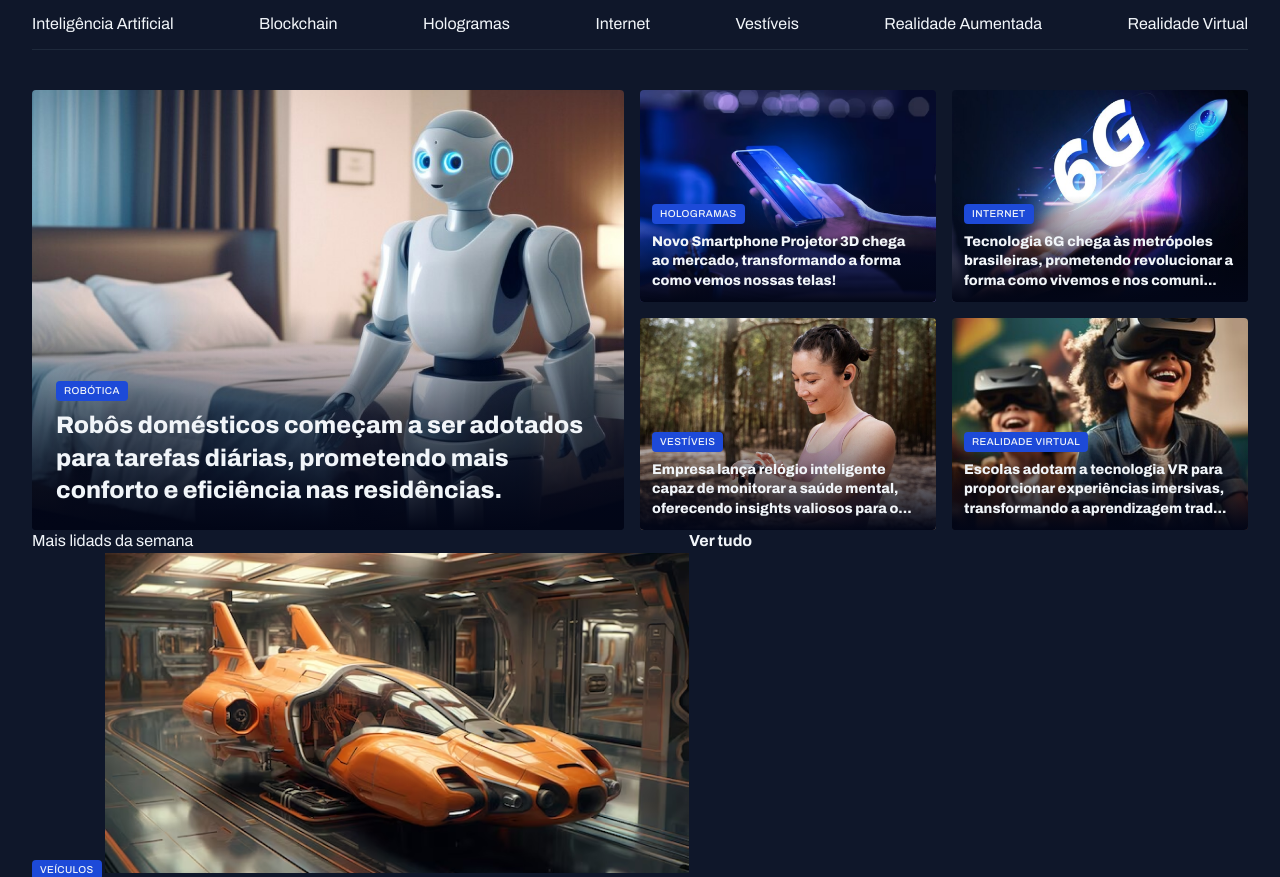
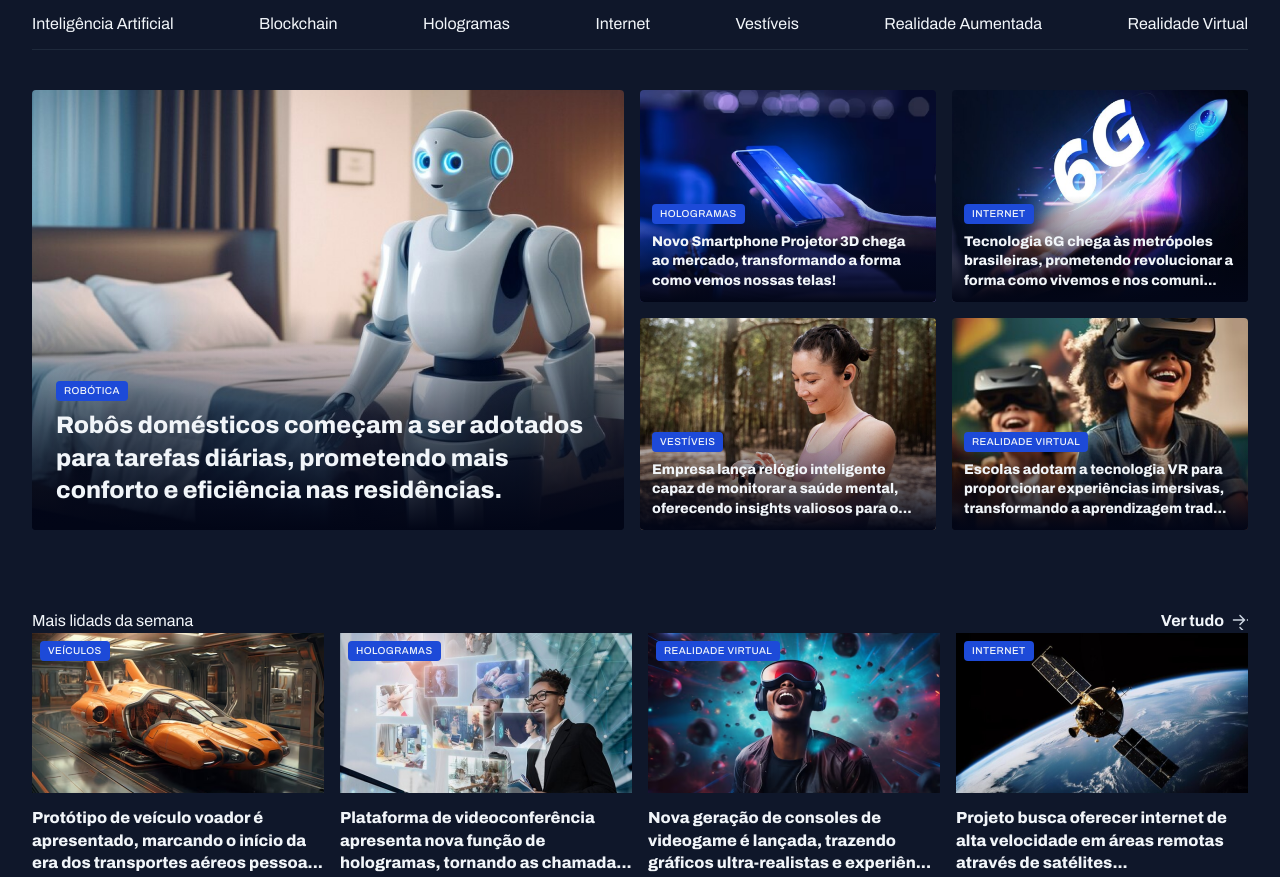
Before and after one commit to KarenGoelzer/PortalDeNotcias, a plain HTML site: page index.html in a window 1280 px wide. Shown: the part 74-951 px from the top of the page. Drawn offline with Linux system fonts and the light colour scheme.

Commit message:
Aplicando estilos na seção mais lidas da semana

```diff
--- a/styles/global.css
+++ b/styles/global.css
@@ -53,6 +53,8 @@ img{
 
 main{
   margin-top: 40px;
+
+  gap: 80px;
 }
 
 .content-tag{
--- a/styles/sections.css
+++ b/styles/sections.css
@@ -1,3 +1,29 @@
+section header{
+  border-top: 1px solid var(--stroke-color);
+  padding-block: 12px 24px;
+  font: var(--text-span);
+
+}
+
+header a{
+
+    justify-self: end;
+    align-items: center;
+    gap: 8px;
+
+    span{
+      background-image: url(../assets/icons/ArrowRigth.svg);
+      width: 16px;
+      height: 16px;
+    }
+
+    &:hover span{
+      background-image: url(../assets/icons/ArrowRight-hover.svg);
+    }
+
+}
+
+
 #featured{
   img{
     height: 100%;
@@ -39,3 +65,31 @@
 
   }
 }
+
+#weekly{
+
+  figure{
+
+    position: relative;
+
+    .content-tag{
+      position: absolute;
+      top: 8px;
+      left: 8px;
+    }
+  }
+
+  &>div{
+    grid-template-columns: repeat(4, 292px);
+  }
+
+  img{
+    height: 160px;
+
+  }
+
+  p{
+    margin-top: 8px;
+    font-weight: 800;
+  }
+}
```
